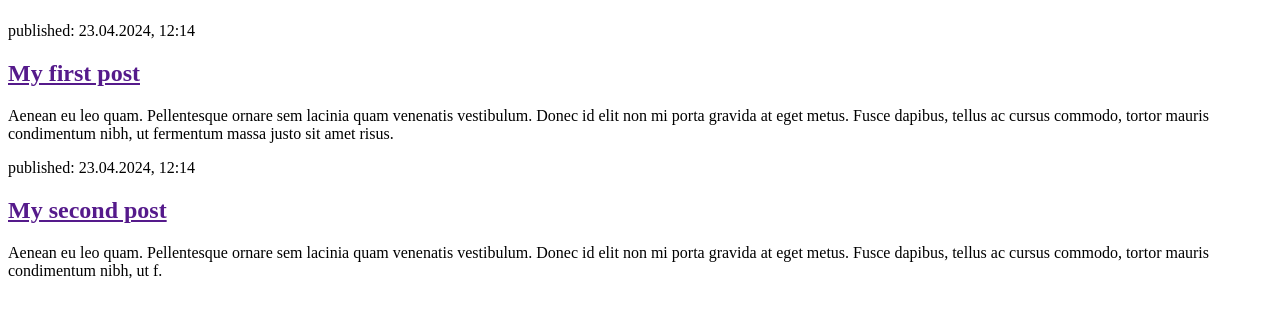
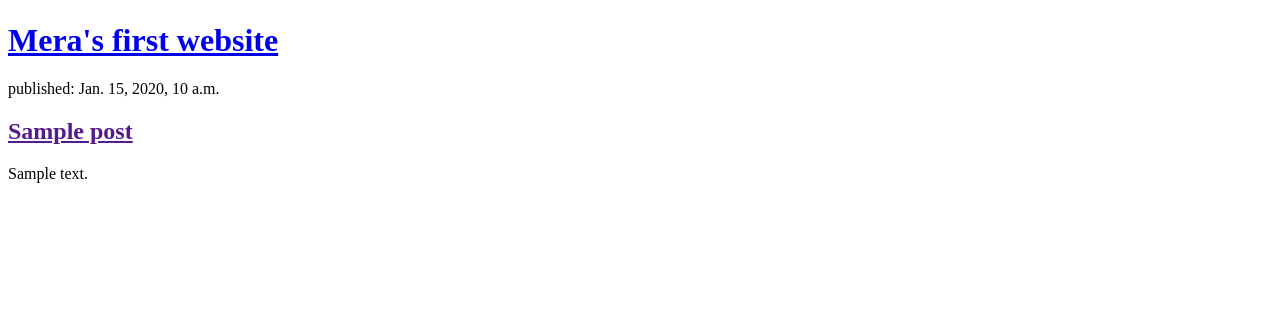
Before and after one commit to meratesfay17/Django, a Django app: page / in a window 1280 px wide. Shown: the part 58-376 px from the top of the page. Run offline with Django 5.2, Linux system fonts and the light colour scheme; tables that the repository leaves empty hold one stand-in row (values such as "Sample post").

Commit message:
add alot of things

```diff
--- a/blog/templates/blog/post_list.html
+++ b/blog/templates/blog/post_list.html
@@ -8,16 +8,17 @@
         <h1><a href="/">Mera's first website</a></h1>
     </header>
 
+    <div>
+        <h1><a href="/">Mera's first website</a></h1>
+    </div>
+
+    {% for post in posts %}
         <article>
-            <time>published: 23.04.2024, 12:14</time>
-            <h2><a href="">My first post</a></h2>
-            <p>Aenean eu leo quam. Pellentesque ornare sem lacinia quam venenatis vestibulum. Donec id elit non mi porta gravida at eget metus. Fusce dapibus, tellus ac cursus commodo, tortor mauris condimentum nibh, ut fermentum massa justo sit amet risus.</p>
+            <time>published: {{ post.published_date }}</time>
+            <h2><a href="">{{ post.title }}</a></h2>
+            <p>{{ post.text|linebreaksbr }}</p>
         </article>
+    {% endfor %}
 
-        <article>
-            <time>published: 23.04.2024, 12:14</time>
-            <h2><a href="">My second post</a></h2>
-            <p>Aenean eu leo quam. Pellentesque ornare sem lacinia quam venenatis vestibulum. Donec id elit non mi porta gravida at eget metus. Fusce dapibus, tellus ac cursus commodo, tortor mauris condimentum nibh, ut f.</p>
-        </article>
 </body>
 </html>
--- a/blog/views.py
+++ b/blog/views.py
@@ -1,5 +1,9 @@
 from django.shortcuts import render
+from django.utils import timezone
+from .models import Post
+
 
 # Create your views here.
 def post_list(request):
-    return render(request, "blog/post_list.html", {})
+    posts = Post.objects.filter(published_date__lte=timezone.now()).order_by('published_date')
+    return render(request, "blog/post_list.html", {'posts': posts})
```
Lines whose indentation alone changed are shown as unchanged.
